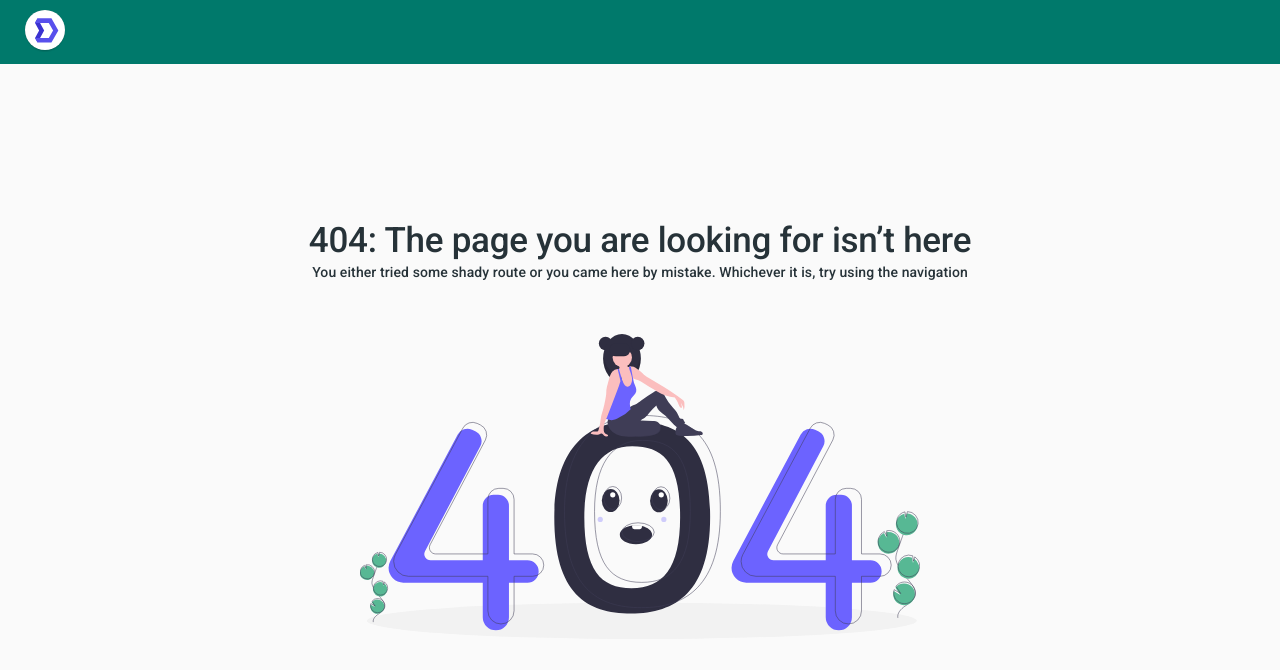
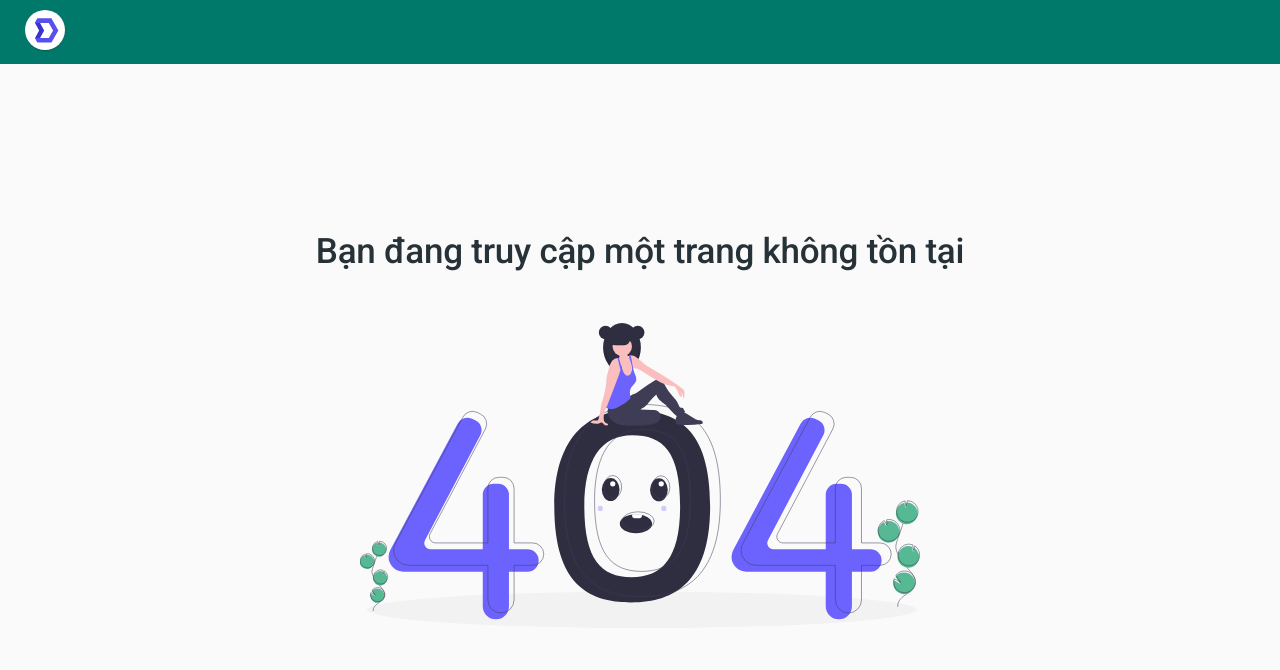
Before and after one commit to vuonglv1612/recruitment-webapp, a React (Create React App) app: page /404 in a window 1280 px wide. Before the commit this address had no page. Shown: the top 670 px of the page. Built offline with nearby package versions, Linux system fonts and the light colour scheme.

Commit message:
🆕 Not found page

```diff
--- a/src/views/errors/NotFoundView.js
+++ b/src/views/errors/NotFoundView.js
@@ -28,7 +28,7 @@ const NotFoundView = () => {
   return (
     <Page
       className={classes.root}
-      title="404"
+      title="Không tồn tại"
     >
       <Box
         display="flex"
@@ -42,19 +42,12 @@ const NotFoundView = () => {
             color="textPrimary"
             variant="h1"
           >
-            404: The page you are looking for isn’t here
+            Bạn đang truy cập một trang không tồn tại
           </Typography>
-          <Typography
-            align="center"
-            color="textPrimary"
-            variant="subtitle2"
-          >
-            You either tried some shady route or you came here by mistake.
-            Whichever it is, try using the navigation
-          </Typography>
+
           <Box textAlign="center">
             <img
-              alt="Under development"
+              alt="Không tồn tại"
               className={classes.image}
               src="/static/images/undraw_page_not_found_su7k.svg"
             />
```
